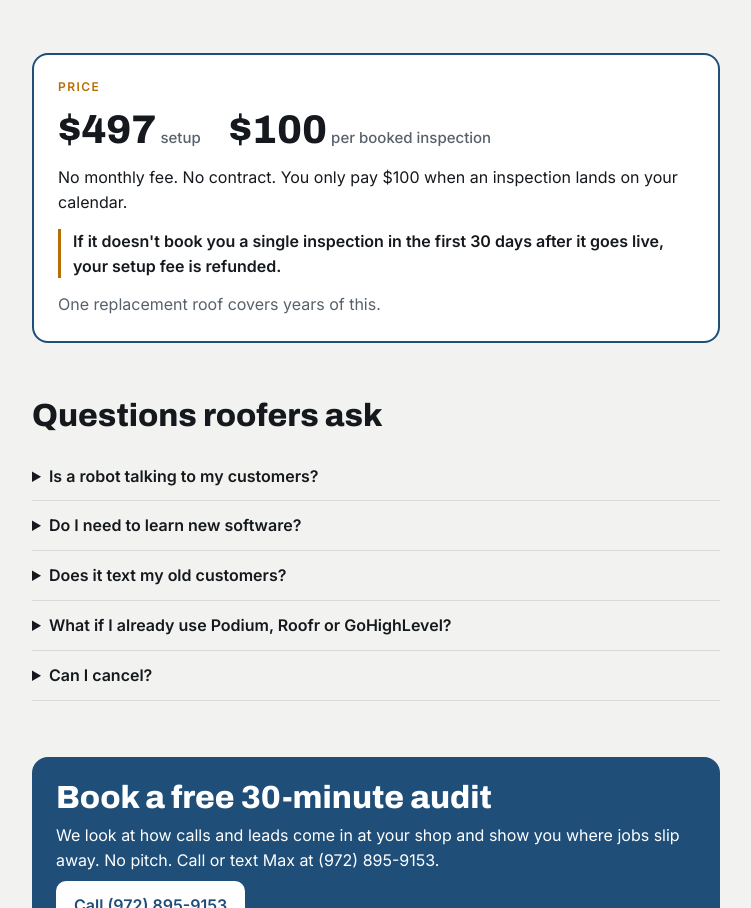
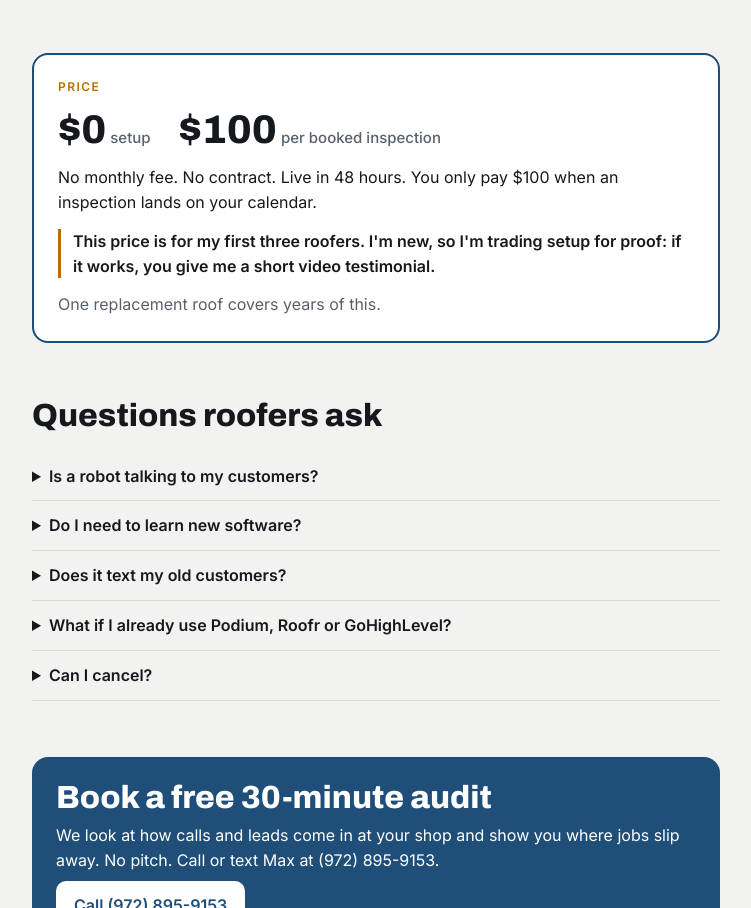
Before and after one commit to maxhlove19/roofleadresponse, a plain HTML site: page index.html in a window 1280 px wide. Shown: the part 1686-2594 px from the top of the page, without its empty margins (264-1015 px from the left). Drawn offline with Linux system fonts and the light colour scheme.

Commit message:
First-three-roofers offer: $0 setup, $100 per booked inspection
Co-Authored-By: Claude Opus 5.5 <noreply@anthropic.com>

```diff
--- a/index.html
+++ b/index.html
@@ -111,11 +111,11 @@ footer a{color:var(--mute)}
   <section class="price">
     <span class="eyebrow">Price</span>
     <div class="nums">
-      <div class="num">$497<small>setup</small></div>
+      <div class="num">$0<small>setup</small></div>
       <div class="num">$100<small>per booked inspection</small></div>
     </div>
-    <p>No monthly fee. No contract. You only pay $100 when an inspection lands on your calendar.</p>
-    <p class="guar"><b>If it doesn't book you a single inspection in the first 30 days after it goes live, your setup fee is refunded.</b></p>
+    <p>No monthly fee. No contract. Live in 48 hours. You only pay $100 when an inspection lands on your calendar.</p>
+    <p class="guar"><b>This price is for my first three roofers. I'm new, so I'm trading setup for proof: if it works, you give me a short video testimonial.</b></p>
     <p style="color:var(--mute)">One replacement roof covers years of this.</p>
   </section>
 
```
